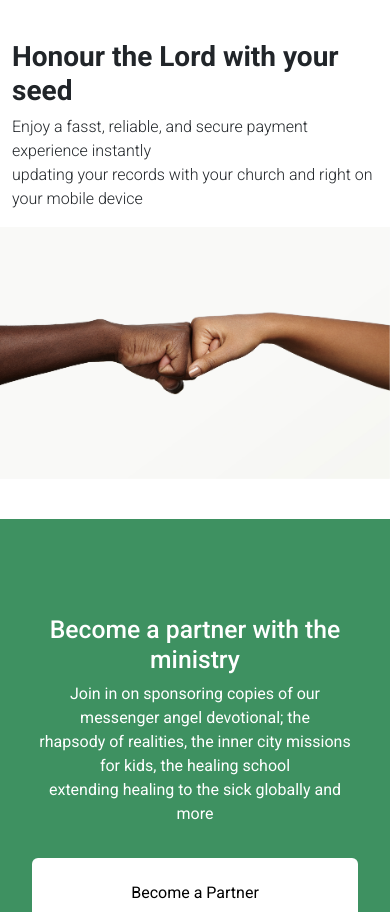
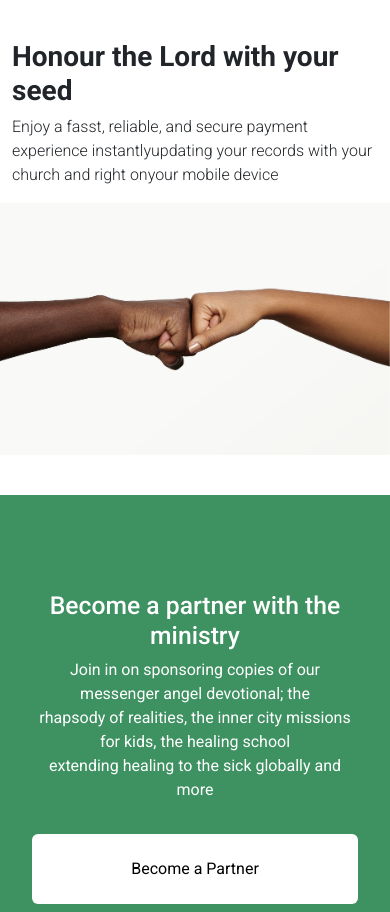
Before and after one commit to JamesChima/seeder-lgpg, a plain HTML site: page index.html in a window 390 px wide. Shown: the part 2173-3085 px from the top of the page. Drawn offline with nearby package versions, Linux system fonts and the light colour scheme.

Commit message:
made adjustment to the landing page

```diff
--- a/index.html
+++ b/index.html
@@ -100,7 +100,7 @@
             </div>
             <div class="item-Y honour-heading">
                 <h5>Honour the Lord with your seed</h5>
-                <p class="text-end">Enjoy a fasst, reliable, and secure payment  experience instantly <br> updating your records with your church and right on <br> your mobile device</p>
+                <p class="text-end"> <span class="break">Enjoy a fasst, reliable, and secure payment  experience instantly</span><span class="break">updating your records with your church and right on</span>your mobile device</p>
             </div>
         </div>
     </section>
--- a/style.css
+++ b/style.css
@@ -260,6 +260,11 @@ body {
     font-weight: 300;
  }
 
+ .break::after {
+    content: "\a";
+    white-space: pre;
+ }
+
 /* Partner section................................... */
  .partner-img img {
     width: 631px;
@@ -484,13 +489,10 @@ body {
 
     }
 
-    /* .partner-content {
-        display: grid;
-        gap: 40px;
-        grid-template-areas: "Q Q"
-                             "P P"
-                             "P P";
-     } */
+    .break::after {
+        content: none;
+     }
+
 
      .ministry-partner {
         height: 509px
```
